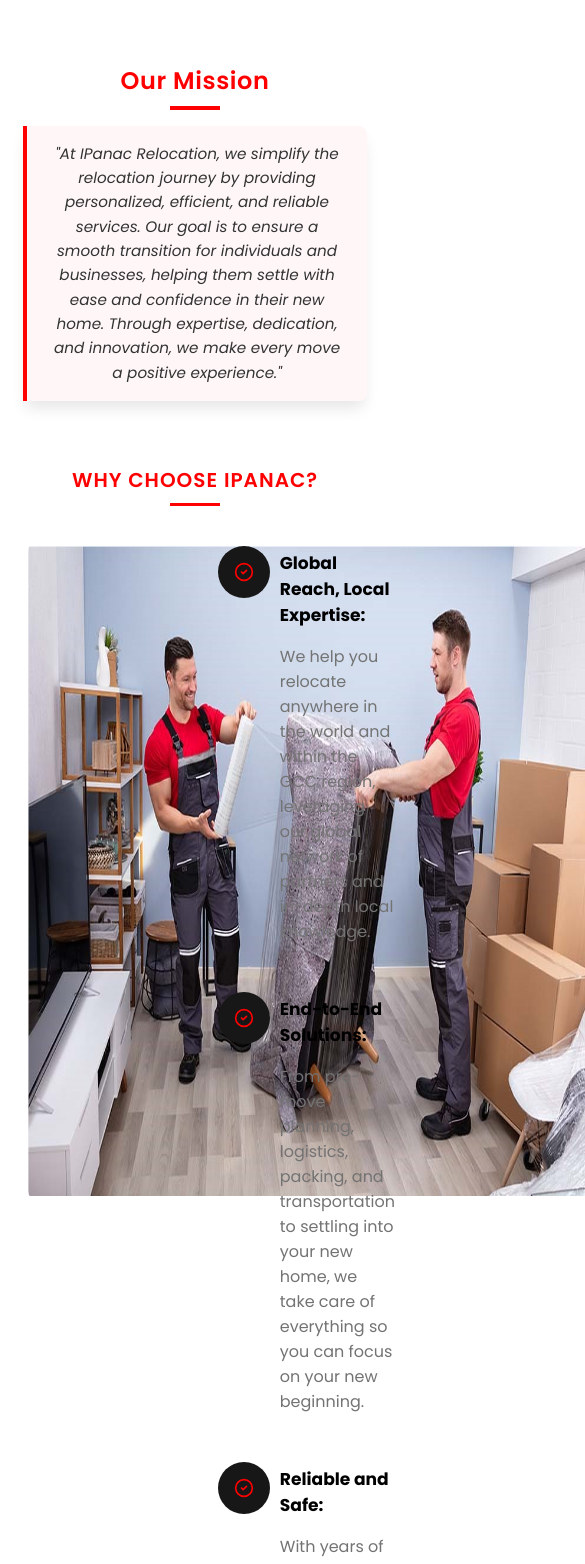
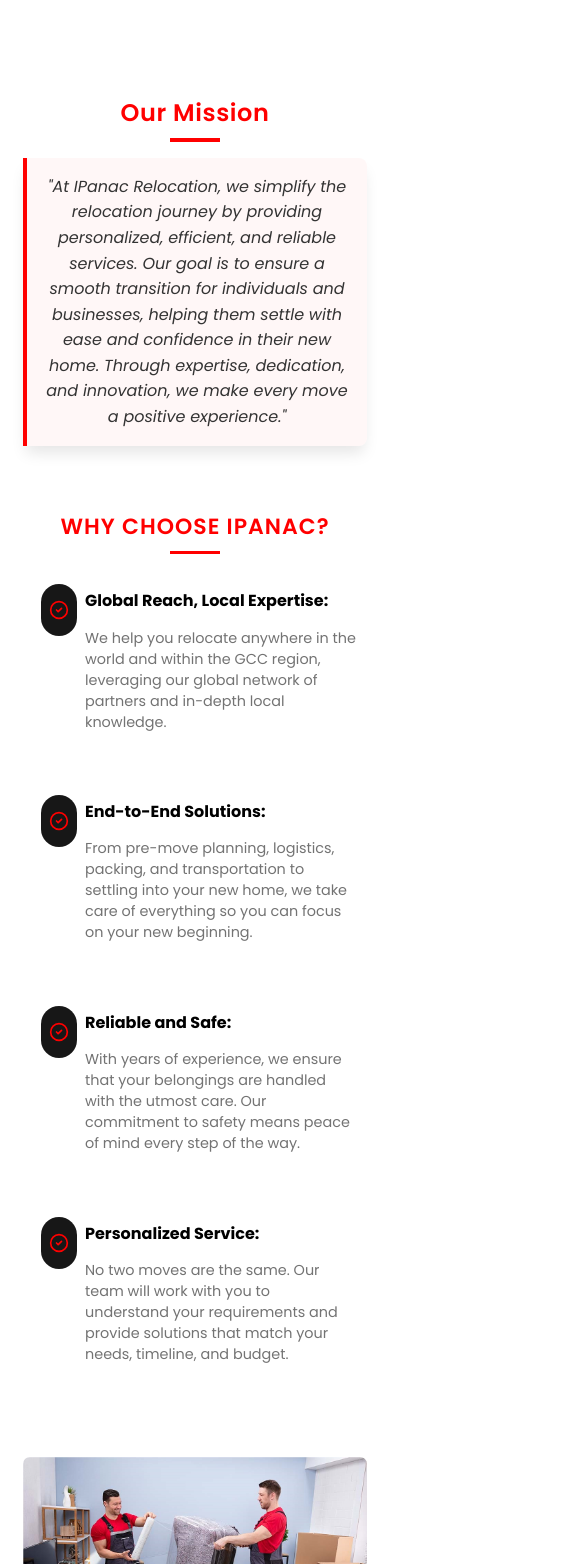
Before and after one commit to Mir-pes/ipanac-1, a React (Vite) app: page / in a window 390 px wide. Shown: the part 964-2528 px from the top of the page, 585 px wide, since content can reach past the window. Built offline with nearby package versions, Linux system fonts and the light colour scheme.

Commit message:
Update WhyChoose.css

```diff
--- a/src/WhyChoose.css
+++ b/src/WhyChoose.css
@@ -165,85 +165,70 @@
   color: #737373;
 }
 
-/* Responsive styles */
-@media (min-width: 640px) {
-  .workflow-heading {
-    font-size: 3rem;
+/* Mobile Responsive Additions */
+@media (max-width: 768px) {
+  .workflow-container {
+    padding: 0 15px;
+  }
+
+  /* Flex container for image + checklist */
+  .workflow-container > div[style*="flex-direction: row"] {
+    flex-direction: column !important;
+    gap: 30px !important;
+    margin: 30px 0 !important;
+  }
+
+  /* Image container */
+  .workflow-container > div[style*="flex-direction: row"] > div:first-child {
+    max-width: 100% !important;
+    order: 1;
+  }
+
+  /* Image adjustments */
+  .workflow-container img[alt="Relocation Services"] {
+    width: 100% !important;
+    height: auto !important;
+    max-height: 500px;
+    padding: 0 !important;
+  }
+
+  /* Checklist container */
+  .workflow-container > div[style*="flex-direction: row"] > div:last-child {
+    max-width: 100% !important;
+    padding: 0 10px;
+  }
+
+  /* Mission/vision statements */
+  .statement-container {
+    margin: 1rem auto !important;
+    padding: 1rem !important;
+  }
+
+  .statement-text {
+    font-size: 1rem !important;
+    line-height: 1.6 !important;
   }
 }
 
-@media (min-width: 1024px) {
+@media (max-width: 480px) {
   .workflow-heading {
-    font-size: 3.75rem;
-  }
-
-  .image-container {
-    width: 50%;
-  }
-
-  .checklist-container {
-    width: 50%;
-  }
-}
-
-/* New Mobile-specific styles */
-@media (max-width: 639px) {
-  .workflow-container {
-    margin-top: 2rem;
-    padding-left: 15px;
-    padding-right: 15px;
-  }
-
-  .workflow-heading {
-    position: relative;
-    font-size: 20px !important;
-    margin-bottom: 2rem;
+    font-size: 22px !important;
   }
 
   .workflow-heading:hover::after {
-    width: 150px;
-  }
-
-  .statement-container {
-    margin: 1rem auto 1.5rem;
-    padding: 1rem 1.5rem;
-  }
-
-  .statement-heading {
-    font-size: 1.25rem;
-  }
-
-  .statement-text {
-    font-size: 0.95rem;
-    line-height: 1.6;
-  }
-
-  .flex-container {
-    flex-direction: column;
-  }
-
-  .image-container {
-    width: 100% !important;
-    padding: 20px 10px;
-  }
-
-  .checklist-container {
-    padding-top: 1rem;
-  }
-
-  .checklist-item {
-    margin-bottom: 2rem;
-    align-items: flex-start;
+    width: 200px !important;
   }
 
   .icon-wrapper {
-    margin-left: 0;
-    margin-right: 10px;
-    flex-shrink: 0;
+    margin-left: 0.5rem !important;
+    margin-right: 0.5rem !important;
   }
 
-  .mission-image-wrapper,
-  .vision-image-wrapper {
-    margin-bottom: 1rem;
+  .item-content-title {
+    font-size: 16px !important;
+  }
+
+  .item-content-description {
+    font-size: 0.9rem !important;
   }
 }
```
